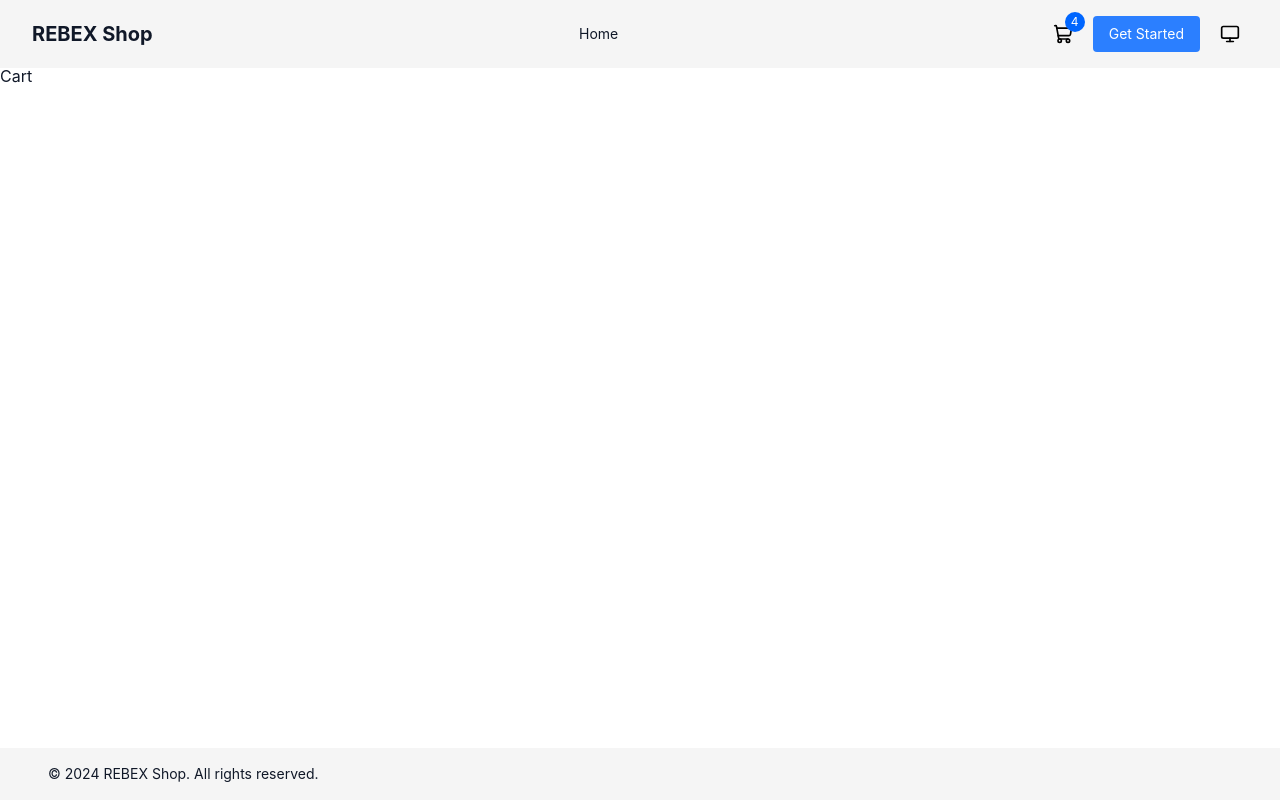
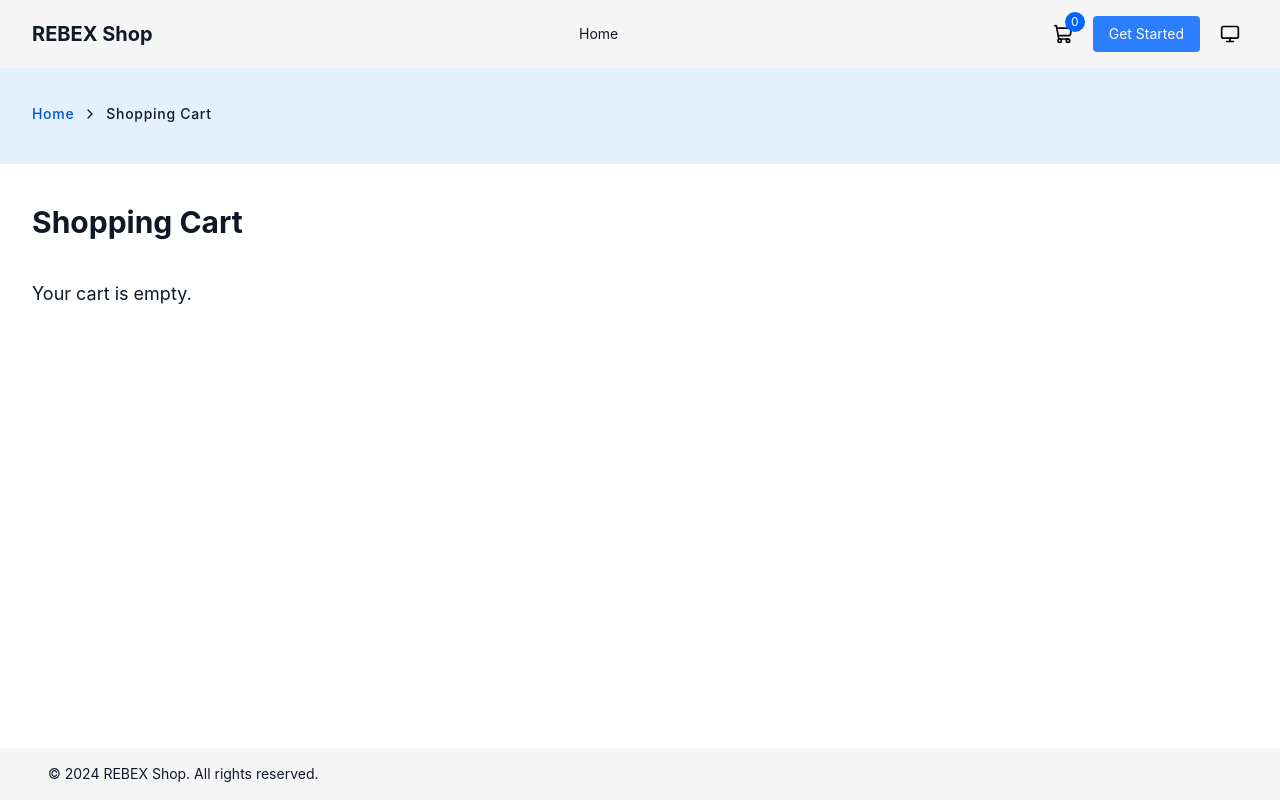
Before and after one commit to rahafebx/simple-react-shop-frontend, a React (Vite) app: page /cart in a window 1280 px wide. Built offline with nearby package versions, Linux system fonts and the light colour scheme.

Commit message:
feat: implement Cart context for managing cart state, add Cart page, and update ProductCard and ProductDetails components to use cart functionality

```diff
--- a/src/components/ProductCard.jsx
+++ b/src/components/ProductCard.jsx
@@ -1,6 +1,9 @@
 import { Link } from "react-router-dom";
+import { useCart } from "../context/CardContext"
 
-export default function ProductCard({ product, onAddToCart }) {
+export default function ProductCard({ product }) {
+  const { addToCart } = useCart();
+
   return (
     <div
       key={product.id}
@@ -28,7 +31,7 @@ export default function ProductCard({ product, onAddToCart }) {
         <p className="text-lg font-bold">${product.price.toFixed(2)}</p>
         <button
           className="text-sm bg-blue-500 text-white px-4 py-2 rounded hover:bg-blue-600 transition-colors duration-200 cursor-pointer"
-          onClick={() => onAddToCart(product)}
+          onClick={() => addToCart(product)}
         >
           Add to Cart
         </button>
--- /dev/null
+++ b/src/context/CardContext.jsx
@@ -0,0 +1,118 @@
+import { createContext, useState, useContext } from "react";
+import { getProducts } from "../data/products";
+export const CartContext = createContext(null);
+
+export default function CartProvider({ children }) {
+
+  const [cartItems, setCartItems] = useState(() => {
+    try {
+      const storedCart = JSON.parse(localStorage.getItem("cart")) || [];
+      const products = getProducts();
+      const updatedCart = storedCart.filter((item) =>
+        products.some((product) => product.id === item.id)
+      );
+      localStorage.setItem("cart", JSON.stringify(updatedCart));
+      return updatedCart;
+    } catch (e) {
+      return [];
+    }
+  });
+
+  const addToCart = (product) => {
+
+    setCartItems((prevItems) => {
+      const existingItem = prevItems.find((item) => item.id === product.id);
+      if (existingItem) {
+        localStorage.setItem(
+          "cart",
+          JSON.stringify(prevItems.map((item) =>
+            item.id === product.id
+              ? { ...item, quantity: item.quantity + 1 }
+              : item
+          ))
+        );
+
+        return prevItems.map((item) =>
+          item.id === product.id
+            ? { ...item, quantity: item.quantity + 1 }
+            : item,
+        );
+      }
+      // update the cart in local storage
+      localStorage.setItem(
+        "cart",
+        JSON.stringify([...prevItems, { ...product, quantity: 1 }]),
+      );
+
+      return [...prevItems, { ...product, quantity: 1 }];
+    });
+  };
+
+  const removeFromCart = (productId) => {
+    setCartItems((prevItems) =>
+      prevItems.filter((item) => item.id !== productId),
+    );
+    // update the cart in local storage
+    localStorage.setItem("cart", JSON.stringify(cartItems));
+  };
+
+  const clearCart = () => {
+    setCartItems([]);
+    // clear the cart in local storage
+    localStorage.removeItem("cart");
+  };
+
+  const updateQuantity = (productId, quantity) => {
+    // remove product from cart if quantity is 0
+    if (quantity <= 0) {
+      removeFromCart(productId);
+      return;
+    }
+    setCartItems((prevItems) =>
+      prevItems.map((item) =>
+        item.id === productId ? { ...item, quantity } : item,
+      ),
+    );
+    // update the cart in local storage
+    localStorage.setItem("cart", JSON.stringify(cartItems));
+  };
+
+  const totalItems = cartItems.reduce(
+    (total, item) => total + item.quantity,
+    0,
+  );
+
+  const totalPrice = cartItems.reduce(
+    (total, item) => total + item.price * item.quantity,
+    0,
+  );
+
+  const isProductInCart = (productId) => {
+    return cartItems.some((item) => item.id === productId);
+  };
+
+  return (
+    <CartContext.Provider
+      value={{
+        cartItems,
+        totalItems,
+        totalPrice,
+        addToCart,
+        removeFromCart,
+        clearCart,
+        updateQuantity,
+        isProductInCart,
+      }}
+    >
+      {children}
+    </CartContext.Provider>
+  );
+}
+
+export const useCart = () => {
+  const context = useContext(CartContext);
+  if (!context) {
+    throw new Error("useCart must be used within a CartProvider");
+  }
+  return context;
+};
--- a/src/layout/MainLayout.jsx
+++ b/src/layout/MainLayout.jsx
@@ -6,9 +6,12 @@ import { Link } from "react-router-dom";
 import Container from "../components/Container";
 import { useAuth } from "./../context/AuthContext";
 import { useNavigate } from "react-router-dom";
+import { useCart } from "./../context/CardContext";
+
 export default function MainLayout() {
   const navigation = useNavigate();
   const {user, logout} = useAuth();
+  const { totalItems } = useCart();
 
   return (
     <div className="min-h-screen flex flex-col">
@@ -19,7 +22,7 @@ export default function MainLayout() {
           <div className="controls flex items-center space-x-3">
             <Link to="/cart" className="relative flex items-center justify-center rounded-lg p-2 text-black dark:text-white transition-colors cursor-pointer hover:bg-neutral-200 dark:hover:bg-neutral-900">
               <ShoppingCart size={20} aria-hidden="true" />
-              <span className="absolute flex items-center justify-center -top-1 -right-1 w-5 h-5 text-xs bg-primary-500 rounded-full text-white">4</span>
+              <span className="absolute flex items-center justify-center -top-1 -right-1 w-5 h-5 text-xs bg-primary-500 rounded-full text-white">{totalItems || 0}</span>
             </Link>
             {user ? (
               <>
--- a/src/main.jsx
+++ b/src/main.jsx
@@ -1,16 +1,19 @@
-import { StrictMode } from 'react'
-import { createRoot } from 'react-dom/client'
-import './index.css'
-import App from './App.jsx'
-import { ThemeProvider } from './context/ThemeContext.jsx'
-import AuthProvider from './context/AuthContext.jsx'
+import { StrictMode } from "react";
+import { createRoot } from "react-dom/client";
+import "./index.css";
+import App from "./App.jsx";
+import { ThemeProvider } from "./context/ThemeContext.jsx";
+import AuthProvider from "./context/AuthContext.jsx";
+import CartProvider from "./context/CardContext.jsx";
 
-createRoot(document.getElementById('root')).render(
+createRoot(document.getElementById("root")).render(
   <StrictMode>
     <ThemeProvider>
       <AuthProvider>
-      <App />
+        <CartProvider>
+          <App />
+        </CartProvider>
       </AuthProvider>
     </ThemeProvider>
   </StrictMode>,
-)
+);
--- a/src/pages/Cart.jsx
+++ b/src/pages/Cart.jsx
@@ -1,5 +1,88 @@
-export default function Cart(){
-    return (
-        <h1>Cart</h1>
-    )
+import Container from "../components/Container";
+import { useCart } from "../context/CardContext";
+import { Link } from "react-router-dom";
+import { X, ChevronRight, Minus, Plus } from 'lucide-react';
+
+
+export default function Cart() {
+  const { cartItems, totalItems, totalPrice, updateQuantity, removeFromCart } = useCart();
+
+  return (
+    <>
+    <Container className="text-gray-900 dark:text-gray-50 bg-primary-50 dark:bg-primary-950 py-10">
+          <p className="text-sm tracking-wider flex items-center gap-2 font-medium">
+            <a
+              href="/"
+              className="text-primary-600 dark:text-primary-300 hover:text-primary-700 dark:hover:text-primary-200"
+            >
+              Home
+            </a>
+            <ChevronRight className="w-4 h-4" />
+            Shopping Cart
+          </p>
+        </Container>
+      <Container className="text-gray-900 dark:text-gray-50 py-10">
+        <h1 className="text-3xl font-bold mb-10">Shopping Cart</h1>
+        {cartItems.length === 0 ? (
+          <p className="text-lg">Your cart is empty.</p>
+        ) : (
+          <>
+            <div className="flex flex-col md:flex-row gap-6">
+              <div className="grid grid-cols-1 gap-6 grow">
+                {cartItems.map((item) => (
+                  <div key={item.id} className="flex items-center gap-4">
+                    <img
+                      src={item.image}
+                      alt={item.name}
+                      className="w-24 h-24 object-cover"
+                    />
+                    <div className="flex flex-col grow">
+                      <h2 className="text-md font-bold">{item.name}</h2>
+                      <p className="text-sm text-gray-500 dark:text-gray-400">${item.price.toFixed(2)}</p>
+                      <p className="text-sm text-gray-500 dark:text-gray-400 mt-4">
+                        <button className="text-sm bg-primary-500 text-white h-8 w-8 p-2 inline-flex items-center justify-center rounded hover:bg-primary-600 transition-colors duration-200 cursor-pointer"
+                          onClick={() => {
+                            updateQuantity(item.id, item.quantity - 1);
+                          }}
+                        >
+                          <Minus className="w-4 h-4" aria-label="Decrease quantity" />
+                        </button>
+                        <span className="h-8 w-8 inline-flex items-center justify-center">{item.quantity}</span>
+                        <button className="text-sm bg-primary-500 text-white h-8 w-8 p-2 inline-flex items-center justify-center rounded hover:bg-primary-600 transition-colors duration-200 cursor-pointer"
+                          onClick={() => {
+                            updateQuantity(item.id, item.quantity + 1);
+                          }}
+                        >
+                          <Plus className="w-4 h-4" aria-label="Increase quantity" />
+                        </button>
+                      </p>
+                    </div>
+                    <div className="remove">
+                        <button
+                          className="text-sm bg-transparent text-red-500 h-8 w-8 inline-flex items-center justify-center rounded hover:text-red-600 transition-colors duration-200 cursor-pointer"
+                          onClick={() => removeFromCart(item.id)}
+                        >
+                          <X className="w-6 h-6" aria-label="Remove item" />
+                        </button>
+                    </div>
+                  </div>
+                ))}
+              </div>
+              <div className="mt-8 md:mt-0 p-8 bg-neutral-100 dark:bg-neutral-950 border border-gray-300 dark:border-gray-700 rounded-lg shadow-md min-w-96">
+                <h2 className="text-xl font-bold mb-4">
+                  Total Items: {totalItems}
+                </h2>
+                <h2 className="text-xl font-bold mb-4">
+                  Total Price: ${totalPrice.toFixed(2)}
+                </h2>
+                <Link to="/checkout" className="w-full bg-blue-500 text-white px-4 py-2 rounded hover:bg-blue-600 transition-colors duration-200 cursor-pointer">
+                    Checkout
+                </Link>
+              </div>
+            </div>
+          </>
+        )}
+      </Container>
+    </>
+  );
 }
--- a/src/pages/Home.jsx
+++ b/src/pages/Home.jsx
@@ -4,6 +4,7 @@ import { getProducts } from "../data/products";
 
 export default function Home() {
     const products = getProducts();
+
   return (
     <>
       <Container as="section" className="text-center py-20">
--- a/src/pages/ProductDetails.jsx
+++ b/src/pages/ProductDetails.jsx
@@ -4,10 +4,12 @@ import { useState, useEffect } from "react";
 import { getProductById } from "../data/products"; // Assuming you have a function to fetch product details
 import { useNavigate } from "react-router-dom";
 import Container from "../components/Container";
+import { useCart } from "../context/CardContext";
 export default function ProductDetails() {
   const { id } = useParams();
   const [product, setProduct] = useState(null);
   const navigate = useNavigate();
+  const { isProductInCart, addToCart } = useCart();
   // Fetch product details based on the ID
   useEffect(() => {
     const fetchProductDetails = async () => {
@@ -58,7 +60,10 @@ export default function ProductDetails() {
               ${product.price.toFixed(2)}
             </p>
             <p className="text-lg mb-6 grow">{product.description}</p>
-            <button className="text-sm w-full sm:w-fit bg-blue-500 text-white px-4 py-2 rounded hover:bg-blue-600 transition-colors duration-200 cursor-pointer">
+            <button
+              className="text-sm w-full sm:w-fit bg-blue-500 text-white px-4 py-2 rounded hover:bg-blue-600 transition-colors duration-200 cursor-pointer"
+              onClick={() => addToCart(product)}
+            >
               Add to Cart
             </button>
           </div>
```
